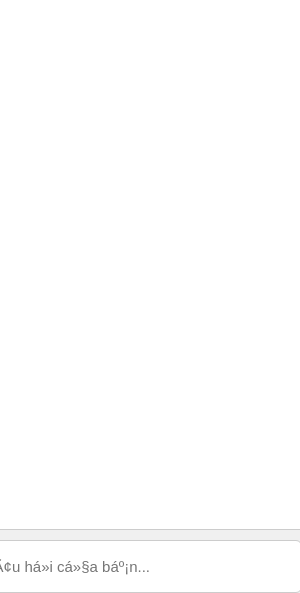
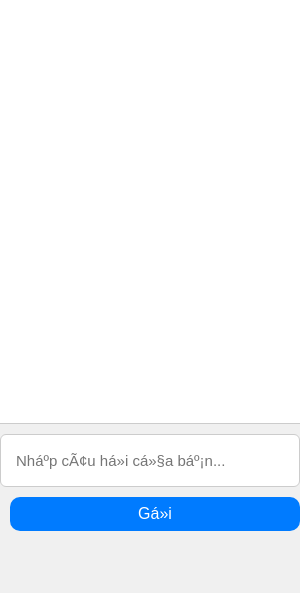
Before and after one commit to A1abaTrap/ma, an Electron app: page index.html in a window 300 px wide. Shown: the part 273-866 px from the top of the page. Drawn offline with Linux system fonts and the light colour scheme; no server answers.

Commit message:
Update index.html

```diff
--- a/index.html
+++ b/index.html
@@ -154,6 +154,41 @@
       cursor: pointer;
       font-size: 16px;
     }
+       /* Media query for tablet and larger screens */
+  @media (min-width: 768px) {
+    .chat-log {
+      max-height: 400px;
+    }
+
+    .user-input-container {
+      max-width: 600px;
+    }
+
+    .user-input {
+      font-size: 18px;
+    }
+  }
+
+  /* Media query for mobile phones */
+  @media (max-width: 480px) {
+    .chat-log {
+      max-height: 50vh;
+    }
+
+    .user-input-container {
+      flex-wrap: wrap;
+      justify-content: space-between;
+    }
+
+    .user-input {
+      margin-bottom: 10px;
+      width: 100%;
+    }
+
+    .send-button {
+      width: 100%;
+    }
+  }
   </style>
 </head>
 <body>
```
